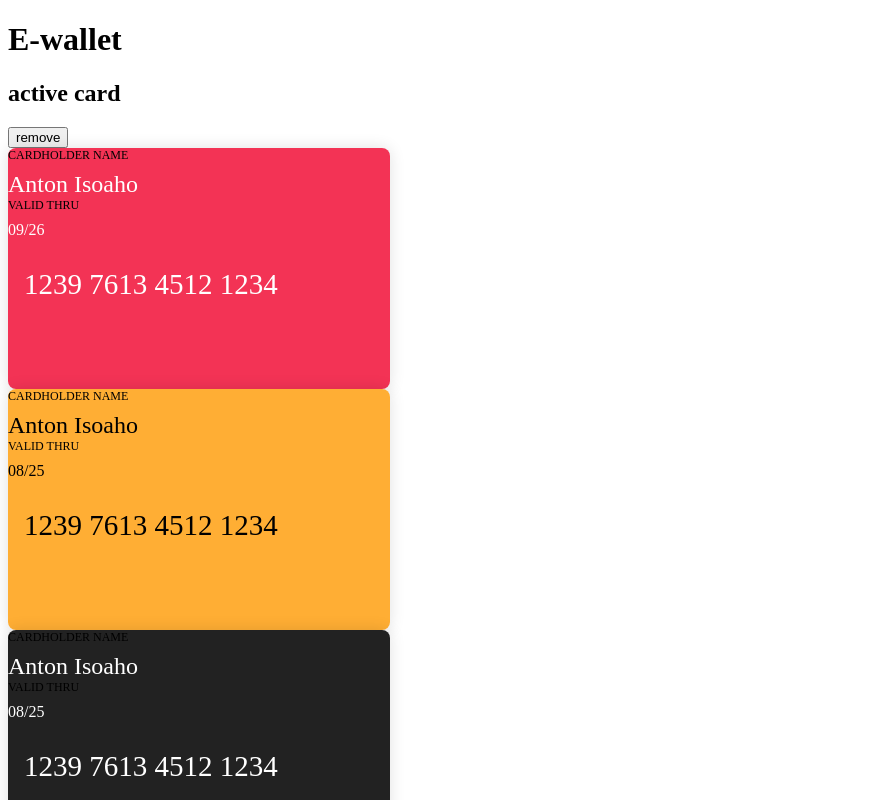
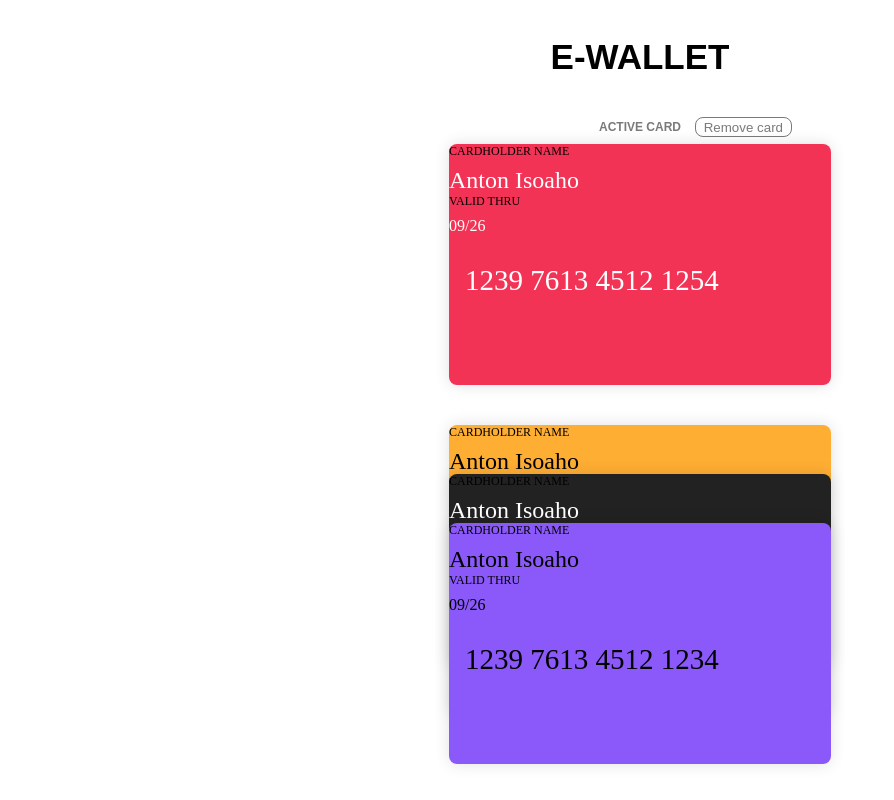
Before and after one commit to GoldenZebras/e-wallet, a React (Vite) app: page / in a window 1280 px wide. Shown: the top 800 px of the page, without its empty margins (0-894 px from the left). Built offline with nearby package versions, Linux system fonts and the light colour scheme.

Commit message:
Added some layout to homepage

```diff
--- a/src/App.css
+++ b/src/App.css
@@ -1,3 +1,9 @@
+* {
+  box-sizing: border-box;
+  padding: 0;
+}
+
 #root {
   margin: 0 auto;
+
 }
--- a/src/components/card/Card.tsx
+++ b/src/components/card/Card.tsx
@@ -2,9 +2,9 @@ import React from 'react';
 import { CardProps } from '../../models/CardProps';
 import './card.scss';
 
-const Card: React.FC<CardProps> = ({ cardHolder, cardNumber, expirationDate, vendor }) => {
+const Card: React.FC<CardProps> = ({ cardHolder, cardNumber, expirationDate, vendor, active }) => {
   return (
-    <div className={`card ${vendor}`}>
+    <div className={`card ${vendor} ${active ? 'active' : 'inactive'}`}>
       <div className="card__number">{cardNumber}</div>
       <div className="card__holder">{cardHolder}</div>
       <div className="card__expiry">{expirationDate}</div>
--- a/src/components/card/card.scss
+++ b/src/components/card/card.scss
@@ -4,6 +4,8 @@
     border-radius: 8px;
     box-shadow: 0px 0px 16px 0px rgba(0, 0, 0, 0.12);
     position: relative;
+
+    &.inactive {margin-top: -192px;}
 
     &.bitcoin {
         background: linear-gradient(0deg, #FFAE34, #FFAE34),
--- a/src/constants/CardList.ts
+++ b/src/constants/CardList.ts
@@ -2,21 +2,21 @@ import { CardProps } from '../models/CardProps';
 
 export const CardList: CardProps[] = [
   {
-    cardNumber: '1239 7613 4512 1234',
+    cardNumber: '1239 7613 4512 1333',
     cardHolder: 'Anton Isoaho',
     expirationDate: '08/25',
     vendor: 'bitcoin',
     active: false,
   },
   {
-    cardNumber: '1239 7613 4512 1234',
+    cardNumber: '1239 7613 4512 1224',
     cardHolder: 'Anton Isoaho',
     expirationDate: '08/25',
     vendor: 'ninja',
     active: false,
   },
   {
-    cardNumber: '1239 7613 4512 1234',
+    cardNumber: '1239 7613 4512 1254',
     cardHolder: 'Anton Isoaho',
     expirationDate: '09/26',
     vendor: 'evilcorp',
--- a/src/hooks/useLocalStorage.ts
+++ b/src/hooks/useLocalStorage.ts
@@ -22,31 +22,36 @@ const useLocalStorage = (key: string, initialValue: CardProps[]) => {
 
   const addCard = (card: CardProps) => {
     setValue((prevValue) => {
+      const cardExists = prevValue.some((c) => c.cardNumber === card.cardNumber);
+      if (cardExists) {
+        prompt(`Card with card number ${card.cardNumber} already exists.`);
+        return prevValue;
+      }
       const updatedValue = [...prevValue, card];
       localStorage.setItem(key, JSON.stringify(updatedValue));
       return updatedValue;
     });
   };
 
-  const removeCard = (index: number) => {
-    // gör att denna tar bort active card och inte något annat.
-    //uppdatera värdet på cardsarray etc
-    // setValue((prevValue) => {
-    //   const updatedValue = [...prevValue];
-    //   updatedValue.splice(index, 1);
-    //   localStorage.setItem(key, JSON.stringify(updatedValue));
-    //   return updatedValue;
-    // });
+  const removeCard = () => {
+    setValue((prevValue) => {
+      const updatedValue = prevValue.filter((card) => !card.active);
+      localStorage.setItem(key, JSON.stringify(updatedValue));
+      return updatedValue;
+    });
+    setActiveCard(undefined);
+    setInactiveCards(value.filter((card) => !card.active));
   };
 
-  const setActiveCardFunc = (index: number) => {
+  const setActiveCardFunc = (cardNumber: string) => {
     setValue((prevValue) => {
-      const updatedValue = prevValue.map((card, i) => ({
+      const updatedValue = prevValue.map((card) => ({
         ...card,
-        active: i === index,
+        active: cardNumber === card.cardNumber,
       }));
       const newActiveCard = updatedValue.find((card) => card.active);
       const newInactiveCards = updatedValue.filter((card) => !card.active);
+
       setActiveCard(newActiveCard);
       setInactiveCards(newInactiveCards);
       localStorage.setItem(key, JSON.stringify(updatedValue));
@@ -54,7 +59,7 @@ const useLocalStorage = (key: string, initialValue: CardProps[]) => {
     });
   };
 
-  return { value, setValue, removeCard, addCard, setActiveCardFunc, activeCard, inactiveCards };
+  return { removeCard, addCard, setActiveCardFunc, activeCard, inactiveCards };
 };
 
 export default useLocalStorage;
--- a/src/index.css
+++ /dev/null
@@ -1,2 +0,0 @@
-:root {
-}
--- a/src/pages/AddCard.tsx
+++ b/src/pages/AddCard.tsx
@@ -1,4 +1,3 @@
-import React from "react";
 import './addCard.scss';
 
 const AddCard = () => {
@@ -9,7 +8,6 @@ const AddCard = () => {
       <p className="new-card-title">New card</p>
 
       {/* <Card /> */}
-
     </main>
   );
 };
--- a/src/pages/Home.tsx
+++ b/src/pages/Home.tsx
@@ -4,6 +4,7 @@ import useLocalStorage from '../hooks/useLocalStorage';
 import { STORAGE_KEY } from '../constants/StorageKey';
 import { CardProps } from '../models/CardProps';
 import Button from '../components/button/Button';
+import './home.scss';
 
 const Home = () => {
   const { removeCard, setActiveCardFunc, activeCard, inactiveCards } = useLocalStorage(
@@ -14,12 +15,16 @@ const Home = () => {
   return (
     <div className="card__container">
       <h1 className="card__container--header">E-wallet</h1>
+      <h2 className="card__container--subheader">
+        active card{' '}
+        {activeCard ? (
+          <button className="card__container--button" onClick={removeCard}>
+            Remove card
+          </button>
+        ) : null}
+      </h2>
       <div className="card__container--activeCard">
-        <h2 className="card__container--activeCard header">active card</h2>
-        <div>
         {activeCard ? (
-            <>
-              <button>remove</button>
           <Card
             cardNumber={activeCard.cardNumber}
             cardHolder={activeCard.cardHolder}
@@ -27,17 +32,16 @@ const Home = () => {
             vendor={activeCard.vendor}
             active={activeCard.active}
           />
-            </>
         ) : (
           <p>No active card.</p>
         )}
       </div>
-      </div>
+      <div className="card__container--list">
         {inactiveCards?.map((card: CardProps, index: number) => (
           <div
             key={index}
             className={`card__container--item ${card.active ? 'active' : ''}`}
-          onClick={() => setActiveCardFunc(index)}>
+            onClick={() => setActiveCardFunc(card.cardNumber)}>
             <Card
               cardNumber={card.cardNumber}
               cardHolder={card.cardHolder}
@@ -47,6 +51,7 @@ const Home = () => {
             />
           </div>
         ))}
+      </div>
       <Button title={'Add new card'} filled={false} to={'/addcard'} />
     </div>
   );
--- a/src/pages/home.scss
+++ b/src/pages/home.scss
@@ -1,5 +1,46 @@
 @use '../sass' as *;
 
-.card__container--header{
-    @include top-title;
+
+.card__container {
+    @include container;
+    // @include center;
+    display:flex;
+    flex-direction: column;
+    align-items: center;
+
+    &--header{
+        @include top-title;
+    }
+
+    &--subheader {
+        @include top-text;
+        position:relative;
+    }
+    &--button {
+        position: absolute;
+        font-family: $font-family-secondary;
+        right: 0;
+        background: none;
+        color: $top-text-color;
+        border: 1px solid $top-text-color;
+        border-radius: 0.5rem;
+        padding: 0.1rem 0.5rem;
+        cursor: pointer;
+        transition: .3s;
+
+        &:hover {
+            background-color: $top-text-color;
+            color: $main-color;
+        }
+    }
+
+    &--list {
+        padding-top: 192px;
+        margin-bottom: 43px;
+    }
+
+    &--activeCard {
+        margin-bottom: 40px;
+    }
+
 }
--- a/src/sass/_index.scss
+++ b/src/sass/_index.scss
@@ -2,3 +2,9 @@
 @forward "../sass/utils/variables";
 @import url("https://fonts.googleapis.com/css2?family=PT+Sans:wght@400;700&display=swap");
 @import url("https://fonts.googleapis.com/css2?family=Source+Sans+3:ital,wght@0,200..900;1,200..900&display=swap");
+
+* {
+  margin: 0;
+  padding: 0;
+  box-sizing: border-box;
+}
--- a/src/sass/utils/_mixins.scss
+++ b/src/sass/utils/_mixins.scss
@@ -22,9 +22,12 @@
   font-weight: 700;
   font-size: 2.188rem;
   text-transform: uppercase;
-  margin: 0.5rem auto 2rem;
+  margin: 0.5rem auto;
   text-align: center;
   line-height: 100%;
+  height: 6.125rem;
+  width: 19rem;
+  @include center;
 }
 
 //under text på home och addcard page
@@ -37,6 +40,10 @@
   text-transform: uppercase;
   line-height: 15px;
   text-align: center;
+  height: 1.625rem;
+  width: 19rem;
+  margin-bottom: 0.25rem;
+  @include center;
 }
 
 //texten på korten
```
Also changed, not shown: src/main.tsx (+5 -6 lines). Lines whose indentation alone changed are shown as unchanged.
